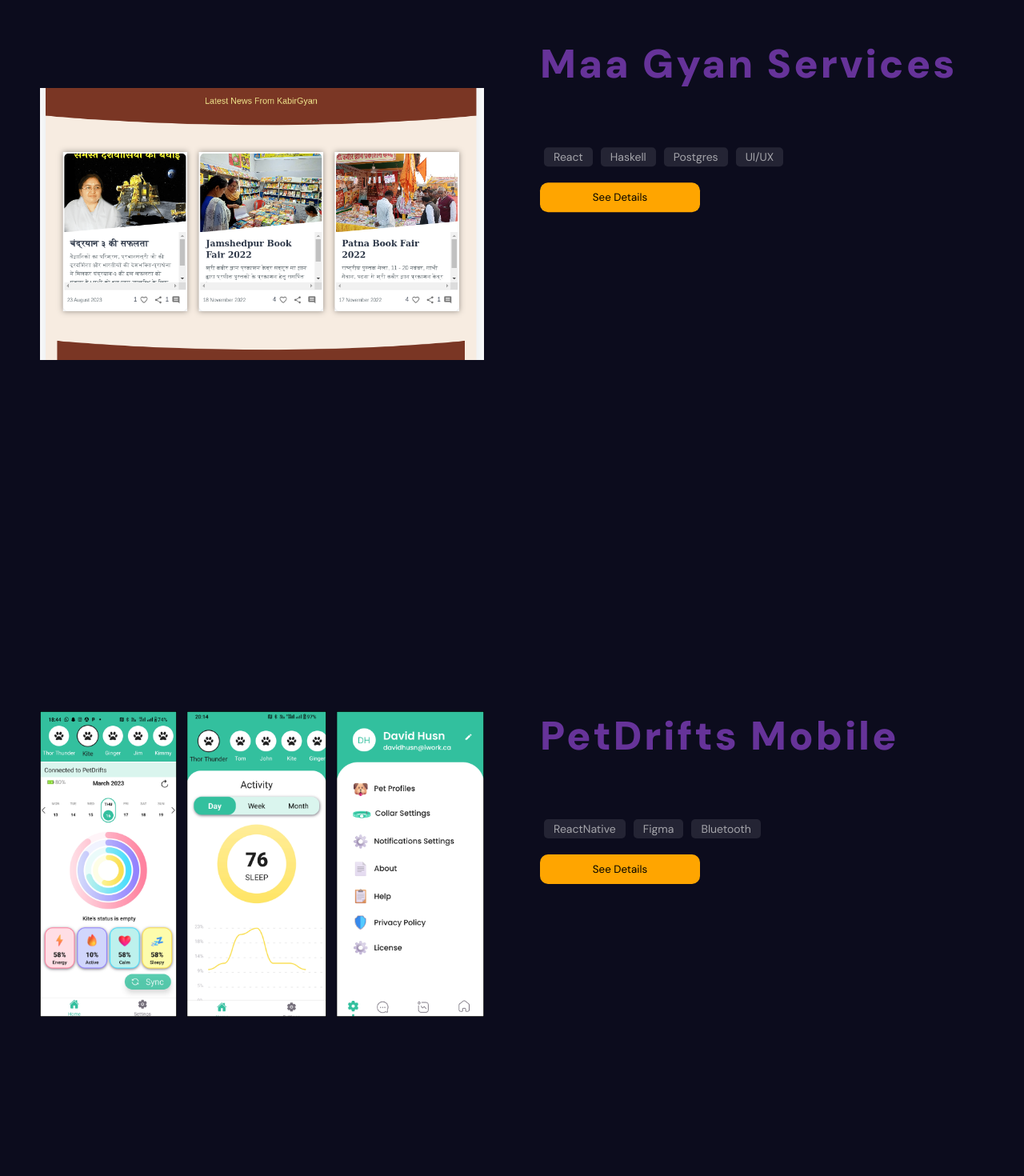
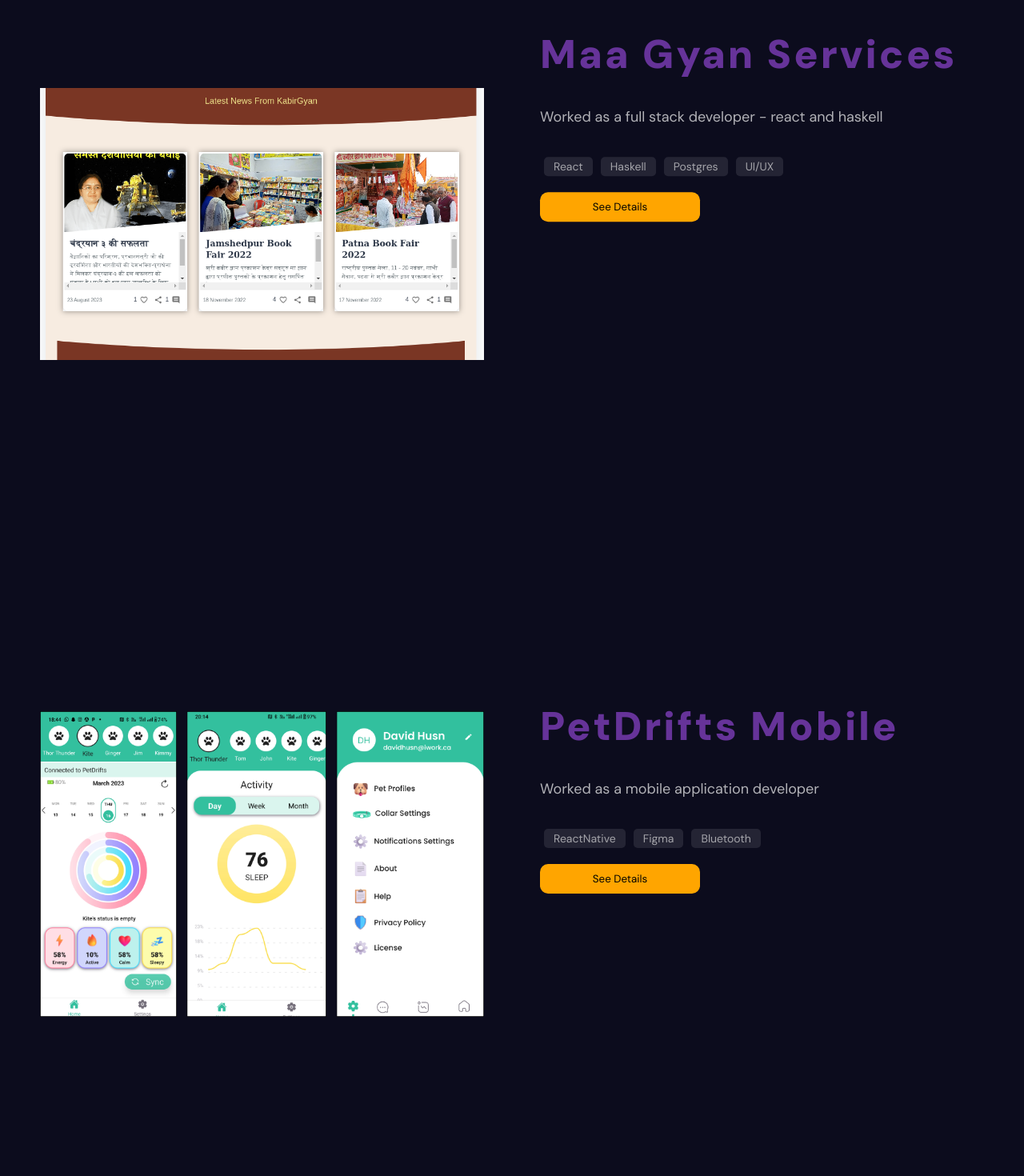
Before and after one commit to archiKumari/my_portfolio, a React (Create React App) app: page / in a window 1280 px wide. Shown: the part 1860-3330 px from the top of the page at 80% size. Built offline with nearby package versions, Linux system fonts and the light colour scheme.

Commit message:
Added work description to portfolio section

```diff
--- a/src/DataFiles/ProjectData.js
+++ b/src/DataFiles/ProjectData.js
@@ -7,7 +7,7 @@ const projectData = [
   {
     projectName: "Dessert Delights",
     type: "Web Application",
-    description: "Content rich website exhibiting dessert recipes",
+    description: "Dessert delights .With Webflow's versatile tools, the website is crafted to be visually stunning, drawing visitors in with enticing imagery and layouts. Figma's wireframes ensure intuitive navigation, while responsive design ensures accessibility across devices.",
     skills: ["WebFlow", "Figma", "UI/UX"],
     category: "web",
     imagePath: image4,
@@ -23,7 +23,7 @@ const projectData = [
   {
     projectName: "Snake Game",
     type: "Terminal Game",
-    description: "Classic snake game for terminal",
+    description: "The game offers a captivating rendition of the classic Snake game with sleek visuals, intuitive controls, and robust event handling, showcasing the elegance and expressiveness of functional programming in Haskell.",
     skills: ["Haskell", "Bricks"],
     category: "terminal",
     imagePath: image3,
@@ -31,7 +31,7 @@ const projectData = [
   {
     projectName: "Expense Tracker",
     type: "Mobile Application",
-    description: "Application for tracking monetary expenses",
+    description: "This application offers a comprehensive solution for managing expenses through the integration of features such as transaction logging, dynamic chart visualizations. With a focus on scalability, performance, and usability, this project showcases the technical prowess and innovative solutions inherent in modern mobile development with React Native and Expo.",
     skills: ["React Native", "React Hooks", "Expo"],
     category: "mobile",
     imagePath: image2,
--- a/src/DataFiles/WorkData.js
+++ b/src/DataFiles/WorkData.js
@@ -9,7 +9,7 @@ const workData = [
       position: 'Full Stack Developer',
       duration: 'May 2023 - Present',
       skills: ['React', 'Haskell', 'Postgres', 'UI/UX'],
-      description:"",
+      description:"Worked as a full stack developer - react and haskell",
       category: 'web',
       imagePath: image3
     },
@@ -18,7 +18,7 @@ const workData = [
       position: 'Mobile Software Developer',
       duration: 'Jan 2023 - April 2023',
       skills: ['ReactNative', 'Figma', 'Bluetooth'],
-      description:"",
+      description:"Worked as a mobile application developer",
       category: 'mobile',
       imagePath: image2
     },
@@ -27,7 +27,7 @@ const workData = [
       position: 'Frontend Developer',
       duration: 'Aug 2022 - Dec 2022',
       skills: ['React', 'NodeJS', 'MongoDB', 'Photoshop'],
-      description:"",
+      description:"Worked as a frontend developer",
       category: 'web',
       imagePath: image1
     }
```
